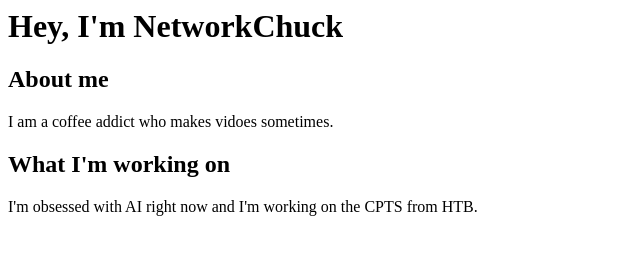
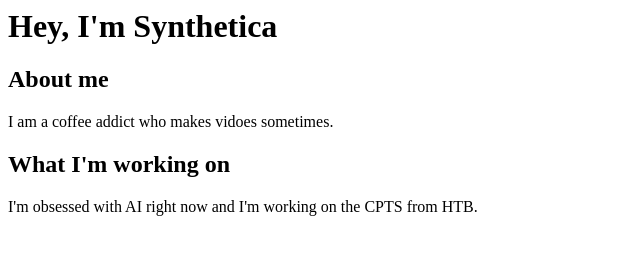
Before and after one commit to delyaka121/mywebsite, a plain HTML site: page index.html in a window 1280 px wide. Shown: the whole page, without its empty margins (0-640 px from the left). Drawn offline with Linux system fonts and the light colour scheme.

Commit message:
Update index.html

```diff
--- a/index.html
+++ b/index.html
@@ -1,7 +1,7 @@
 
 <html>
     <h1>
-        Hey, I'm NetworkChuck
+        Hey, I'm Synthetica
     </h1>
     <body>
         <h2>About me</h2>
```
